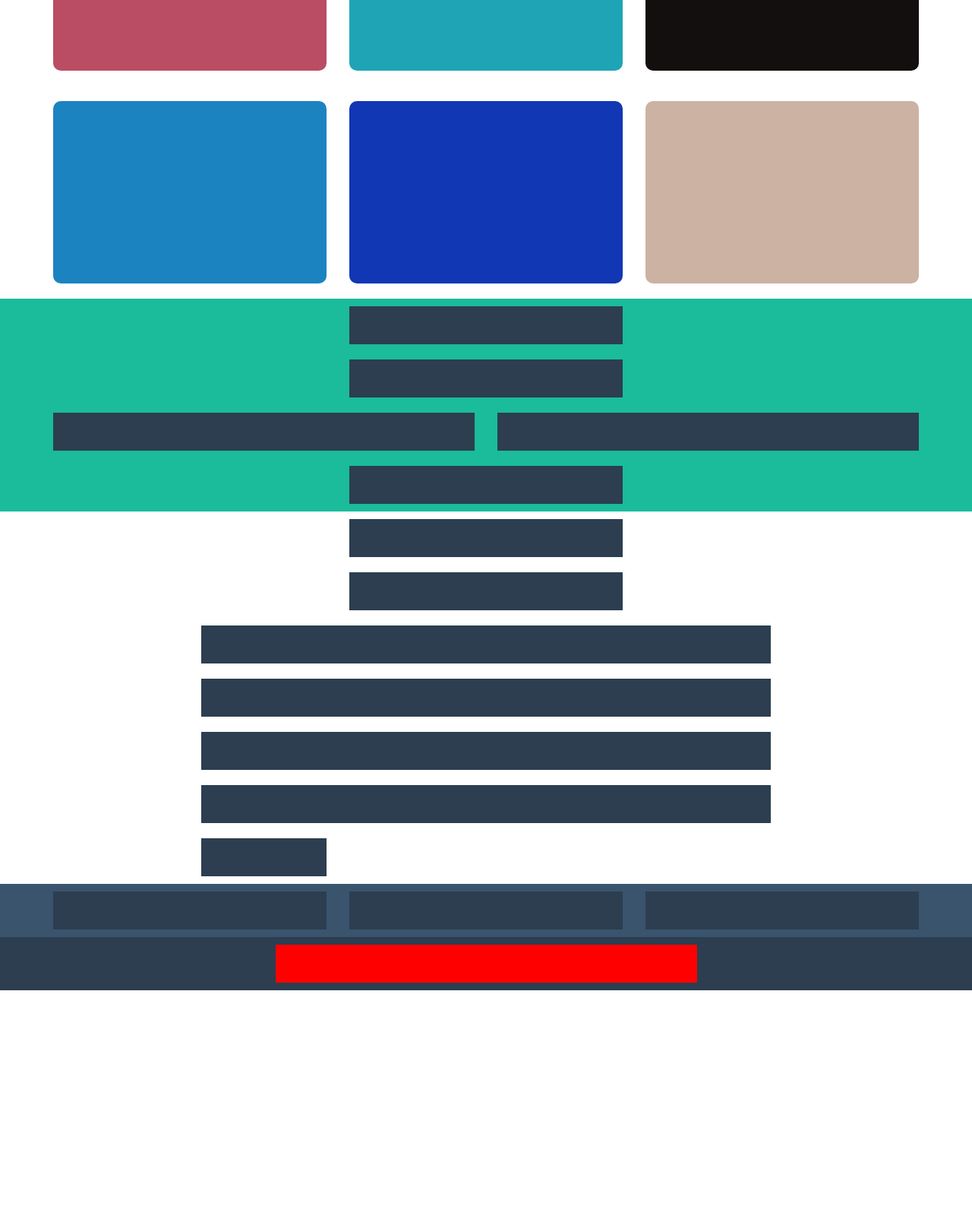
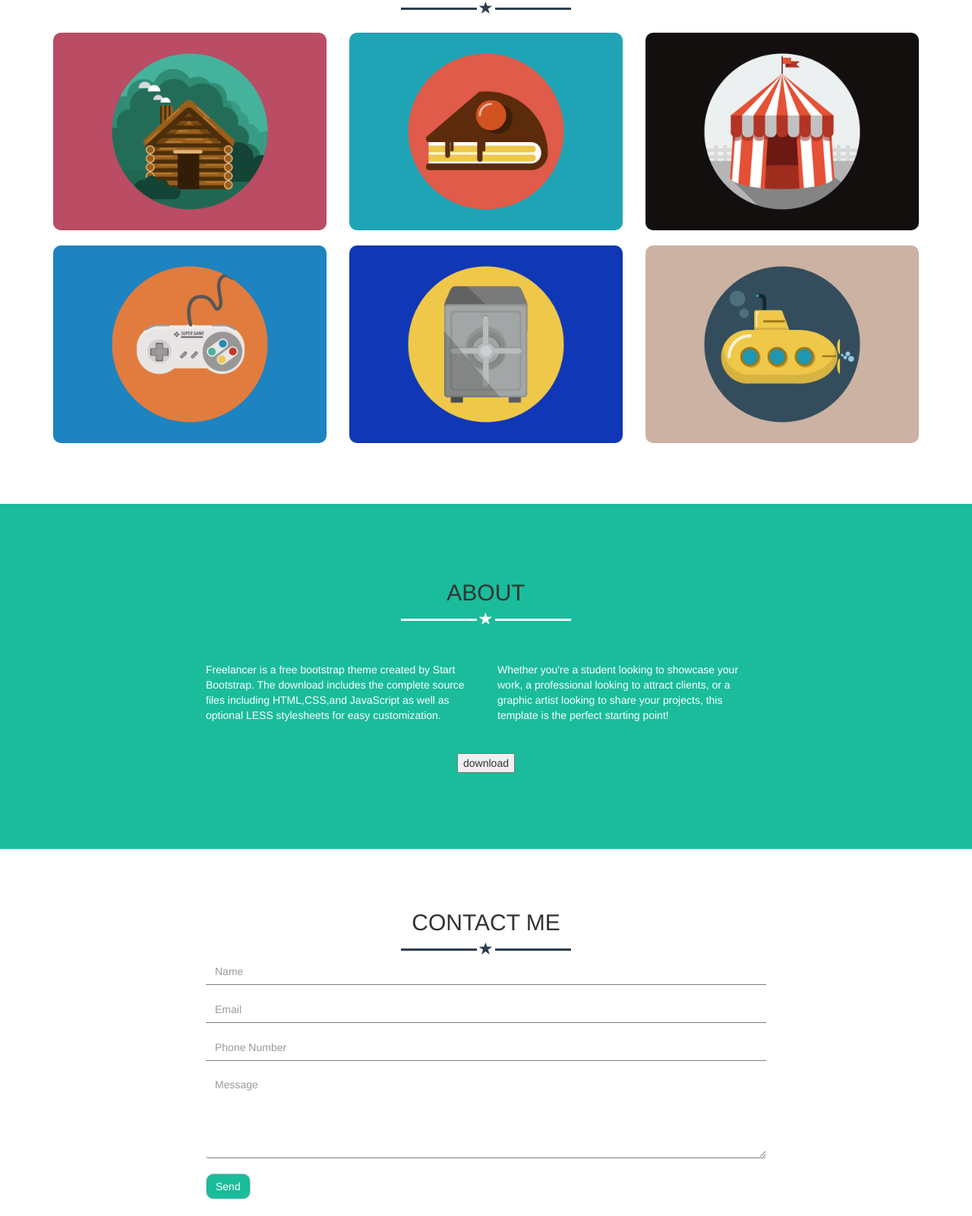
Before and after one commit to Isabella18081996/html-css-bootstrap-freelancer, a plain HTML site: page index.html in a window 1280 px wide. Shown: the part 707-2307 px from the top of the page at 76% size. Before the commit the page ends 2010 px from the top, so only its background shows below. Drawn offline with nearby package versions, Linux system fonts and the light colour scheme.

Commit message:
esercizio finito

```diff
--- a/css/style.css
+++ b/css/style.css
@@ -1,23 +1,54 @@
+/* GLOBAL */
+
+.in-padding-80{
+  padding:80px 0;
+}
+
+.in-padding-60{
+  padding:60px 0;
+}
+
+.in-padding-30{
+  padding: 30px 0;
+}
+
+.in-padding-15{
+  padding: 15px 0;
+}
+
+.in-margin-bottom-20{
+  margin-bottom: 20px;
+}
+
+.in-wrapper-60{
+  width: 60%;
+  margin: 0 auto;
+}
+
 /* MENU FIX */
 .menu-fix{
-  background-color: pink;
-  height: 50px;
+  background-color: #2C3E50;
   position: fixed;
   z-index: 999;
   top: 0;
   left: 0;
   right: 0;
+  color: white;
 }
 
-.titolo-menu{
-  height: 50px;
-  background-color: plum;
+.menu-fix ul{
+  list-style: none;
 }
 
-/* .bottone-menu{
-  height: 50px;
-  background-color: plum;
-} */
+.menu-fix ul li{
+  display: inline;
+  padding-left: 10px;
+  padding-right: 10px;
+}
+
+.menu-fix ul li a{
+  color: white;
+}
 
 /* HEADER */
 
@@ -33,31 +64,28 @@ header{
   margin: 0 auto;
 }
 
-.omino{
-  margin-top:30px;
-}
 
-.img{
-  height: 200px;
-  border-radius: 50%;
+
+header .in-jumbotron img{
   width: 200px;
-  margin: auto;
 }
 
 .titolo-header{
   height: 50px;
-  margin-top: 10px;
+  margin-top: 20px;
   color: white;
+  text-transform: uppercase;
 }
 
 .p-header{
   height: 150%;
   color: white;
+  margin-bottom: 20px;
 
 }
 
 .stella-header{
-  height: 50px;
+  height: 25px;
   margin-top: 10px;
   margin-bottom: 10px;
   color: white;
@@ -66,154 +94,87 @@ header{
 
 .riga{
   display: inline-block;
-  border-bottom: 1px solid white;
+  border-bottom: 3px solid white;
   width: 100px;
   margin-bottom: 5px;
 }
 
-/* .glyphicon .glyphicon-star{
+.glyphicon-star{
   color: white;
-} */
+  font-size: 17px;
+}
+
+header span{
+  font-size: 20px;
+}
+
+
+
+.glyphicon-menu-hamburger{
+  padding: 10px;
+  font-size: 20px;
+  color: gray;
+  border: 1px solid gray;
+  border-radius: 5px;
+  margin-right: 20px;
+
+}
 
 /* /HEADER */
 
 /* MAIN */
 
-.titolo-main{
-  height: 50px;
-  background-color: #2C3E50;
-  margin-top: 10px;
-  margin-bottom: 10px;
+
+#portfolio{
+  background-color: white;
 }
 
-.stella-main{
-  height: 50px;
-  background-color: #2C3E50;
-  margin-top: 10px;
-  margin-bottom: 10px;
+.riga-main{
+  display: inline-block;
+  border-bottom: 3px solid #2C3E50;
+  width: 100px;
+  margin-bottom: 5px;
+}
+
+.stella-main .glyphicon-star{
+  color: #2C3E50;
 }
 
 
 /* IMMAGINI MAIN */
 
-.img-main{
+#portfolio img{
   border-radius: 10px;
-  padding-top: 20px;
-  padding-bottom: 20px;
-  margin-top: 20px;
   margin-bottom: 20px;
-}
-
-.one-photo{
-  background-color: #BA4D63;
-}
-
-.second-photo{
-  background-color: #1FA4B6;
-}
-
-.third-photo{
-  background-color: #140F0F;
-}
-
-.four-photo{
-  background-color: #1C83C1;
-}
-
-.fifth-photo{
-  background-color: #1137B5;
-}
-
-.sixth-photo{
-  background-color: #CCB2A3;
 }
 
 /* /IMMAGINI MAIN */
 
 /* ABOUT */
 
-section{
+#about{
   background-color: #1ABC9C;
 }
 
-.titolo-about{
-  height: 50px;
-  background-color: #2C3E50;
-  margin-top: 10px;
-  margin-bottom: 10px;
-
+#about p{
+  color: white;
+  padding-bottom: 10px;
+  padding-top: 10px;
 }
 
-.stella-about{
-  height: 50px;
-  background-color: #2C3E50;
-  margin-top: 10px;
-  margin-bottom: 10px;
-}
-
-.p-about{
-  height: 50px;
-  background-color: #2C3E50;
-  margin-top: 10px;
-  margin-bottom: 10px;
-}
-
-.button-about{
-  height: 50px;
-  background-color: #2C3E50;
-  margin-top: 10px;
-  margin-bottom: 10px;
+#about button{
+  margin-top: 20px;
+  margin-bottom: 20px;
 }
 
 /* /ABOUT */
 
 /* CONTACT */
-.titolo-contact{
-  height: 50px;
-  background-color: #2C3E50;
-  margin-top: 10px;
-  margin-bottom: 10px;
 
-}
-
-.stella-contact{
-  height: 50px;
-  background-color: #2C3E50;
-  margin-top: 10px;
-  margin-bottom: 10px;
-}
-
-.name-contact{
-  height: 50px;
-  background-color: #2C3E50;
-  margin-top: 10px;
-  margin-bottom: 10px;
-}
-
-.email-contact{
-  height: 50px;
-  background-color: #2C3E50;
-  margin-top: 10px;
-  margin-bottom: 10px;
-}
-
-.phone-contact{
-  height: 50px;
-  background-color: #2C3E50;
-  margin-top: 10px;
-  margin-bottom: 10px;
-}
-
-.message-contact{
-  height: 50px;
-  background-color: #2C3E50;
-  margin-top: 10px;
-  margin-bottom: 10px;
-}
 
 /* FOOTER */
 
-.footer-top{
+/* .footer-top{
   background-color: #3A546D ;
 
 }
@@ -249,3 +210,67 @@ section{
   margin-top: 10px;
   margin-bottom: 10px;
 }
+ */
+
+
+.border-form.form-control{
+  border:none;
+  box-shadow: none;
+}
+
+.div-form.form-group{
+  border-bottom: 1px solid gray;
+}
+
+.br-form.border-form.form-control{
+border-bottom: 1px solid gray;
+}
+
+.btn-green.btn-default.btn{
+  background-color: #1ABC9C;
+  border-radius: 10px;
+  color: white;
+  margin-top: 20px;
+}
+
+
+
+/* FOOTER */
+
+footer .row{
+  width: 100%;
+}
+
+.in-footer-top{
+  background-color: #3A546D;
+  color: white;
+}
+.in-footer-bottom{
+  background-color:#2C3E50;
+  color: white;
+}
+
+ul{
+  list-style: none;
+  text-align: center;
+  padding-left: 0;
+}
+
+ul li{
+  display: inline;
+}
+
+ul li i{
+  color: white;
+  border: 1px solid white;
+  border-radius: 50%;
+  padding: 5px;
+}
+
+footer p{
+  font-size: 20px;
+}
+
+footer p span{
+  color: #1ABC9C;
+}
--- a/index.html
+++ b/index.html
@@ -5,6 +5,8 @@
     <meta http-equiv="X-UA-Compatible" content="IE=edge" />
     <meta name="viewport" content="width=device-width, initial-scale=1" />
     <title>Bootstrap 101 Template</title>
+
+    <link rel="stylesheet" href="https://cdnjs.cloudflare.com/ajax/libs/font-awesome/5.15.3/css/all.min.css" integrity="sha512-iBBXm8fW90+nuLcSKlbmrPcLa0OT92xO1BIsZ+ywDWZCvqsWgccV3gFoRBv0z+8dLJgyAHIhR35VZc2oM/gI1w==" crossorigin="anonymous" />
 
     <!-- Bootstrap -->
     <link
@@ -18,14 +20,20 @@
 
   <body>
     <!-- MENU' FIX -->
-    <div class="menu-fix">
+    <div class="menu-fix in-padding-15">
       <div class="container">
         <div class="row">
-          <div class="col-xs-6">SX</div>
+          <div class="col-xs-6"><h4>START BOOTSTRAT</h4></div>
 
           <div class="col-xs-6 text-right">
-            <nav class="hidden-xs">menu lungo a destra</nav>
-            <div class="visible-xs">BOTTONE</div>
+            <nav class="hidden-xs">
+              <ul>
+                <li><a href="#">PORTFOLIO</a></li>
+                <li><a href="#">ABOUT</a></li>
+                <li><a href="#">CONTACT</a></li>
+              </ul>
+            </nav>
+            <div class="visible-xs"><span class="glyphicon glyphicon-menu-hamburger" aria-hidden="true"></span></div>
           </div>
         </div>
       </div>
@@ -33,12 +41,12 @@
     <!-- /MENU' FIX -->
 
     <!-- HEADER -->
-    <header>
-      <div class="in-jumbotron">
+    <header class="in-padding-80">
+      <div class="in-jumbotron text-center">
         <!-- immagine omino -->
-        <div class="img">
+
           <img src="img/avatar.svg" alt="avatar" />
-        </div>
+
         <!-- /immagine omino -->
 
         <!-- titolo header -->
@@ -56,7 +64,7 @@
         <!-- /stella header -->
 
         <!-- paragrafo header -->
-        <div class="text-center">
+        <div class="p-header text-center">
           <span class="p-header"> GRAPHIC ARTIST</span>
           <span class="p-header"> - WEB DESINER </span>
           <span class="p-header">- ILLUSTRATOR</span>
@@ -68,133 +76,141 @@
 
     <!-- MAIN -->
     <main>
+
+      <!-- PORTFOLIO -->
+      <section id="portfolio" class="in-padding-60">
+
         <div class="container">
           <div class="row">
-          <div class="col-xs-6 col-xs-offset-3">
-            <!-- titolo main -->
-            <div class="titolo-main"></div>
-            <!-- stella main -->
-            <div class="stella-main"></div>
+            <div class="col-xs-12 text-center in-margin-bottom-20">
+              <h2>PORTFOLIO</h2>
+              <div class="stella-main">
+                <div class="riga-main"></div>
+                <span class="glyphicon glyphicon-star" aria-hidden="true"></span>
+                <div class="riga-main"></div>
+              </div>
+            </div>
+          </div>
+
+          <div class="row">
+            <div class="col-xs-12 col-sm-6 col-lg-4">
+              <img class="img-responsive" src="img/cabin.png" alt="cabin">
+            </div>
+
+            <div class="col-xs-12 col-sm-6 col-lg-4">
+              <img class="img-responsive" src="img/cake.png" alt="cake">
+            </div>
+
+            <div class="col-xs-12 col-sm-6 col-lg-4">
+              <img class="img-responsive" src="img/circus.png" alt="circus">
+            </div>
+
+            <div class="col-xs-12 col-sm-6 col-lg-4">
+              <img class="img-responsive" src="img/game.png" alt="game">
+            </div>
+
+            <div class="col-xs-12 col-sm-6 col-lg-4">
+              <img class="img-responsive" src="img/safe.png" alt="safe">
+            </div>
+
+            <div class="col-xs-12 col-sm-6 col-lg-4">
+              <img class="img-responsive" src="img/submarine.png" alt="submarine">
+            </div>
+          </div>
+        </div>
+
+      </section>
+      <!-- /PORTFOLIO -->
+
+      <!-- ABOUT -->
+      <section id="about" class="in-padding-80">
+
+        <div class="container">
+          <div class="row">
+            <div class="col-xs-12 text-center in-margin-bottom-20">
+              <h2>ABOUT</h2>
+              <div class="stella-header">
+                <div class="riga"></div>
+                <span class="glyphicon glyphicon-star" aria-hidden="true"></span>
+                <div class="riga"></div>
+              </div>
+
+            </div>
+          </div>
+
+        </div>
+
+        <div class="in-wrapper-60">
+          <div class="container-fluid">
+            <div class="row">
+              <div class="col-xs-12 col-sm-6">
+                <p>Freelancer is a free bootstrap theme created by Start Bootstrap. The download includes the complete source files including HTML,CSS,and JavaScript as well as optional LESS stylesheets for easy customization.</p>
+              </div>
+              <div class="col-xs-12 col-sm-6">
+                <p>Whether you're a student looking to showcase your work, a professional looking to attract clients, or a graphic artist looking to share your projects, this template is the perfect starting point!</p>
+              </div>
+
             </div>
           </div>
         </div>
 
         <div class="container">
 					<div class="row">
-          <div class="col-xs-12 col-sm-6 col-lg-4">
-            <div class="img-main one-photo">
-              <div class="img"></div>
+						<div class="col-xs-12 text-center">
+							<button>download</button>
+						</div>
 					</div>
 				</div>
 
-          <div class="col-xs-12 col-sm-6 col-lg-4">
-            <div class="img-main second-photo">
-              <div class="img"></div>
-            </div>
-          </div>
 
-          <div class="col-xs-12 col-sm-6 col-lg-4">
-            <div class="img-main third-photo">
-              <div class="img"></div>
-            </div>
-          </div>
+      </section>
+      <!-- /ABOUT -->
 
-          <div class="col-xs-12 col-sm-6 col-lg-4">
-            <div class="img-main four-photo">
-              <div class="img"></div>
-            </div>
-          </div>
+      <!-- CONTACT -->
 
-          <div class="col-xs-12 col-sm-6 col-lg-4">
-            <div class="img-main fifth-photo">
-              <div class="img"></div>
-            </div>
-          </div>
+      <section id="contact" class="in-padding-60">
 
-          <div class="col-xs-12 col-sm-6 col-lg-4">
-            <div class="img-main sixth-photo">
-              <div class="img"></div>
+				<div class="container">
+					<div class="row">
+						<div class="col-xs-12 text-center sc-margin-bottom-20">
+							<h2>CONTACT ME</h2>
+              <div class="stella-main">
+                <div class="riga-main"></div>
+                <span class="glyphicon glyphicon-star" aria-hidden="true"></span>
+                <div class="riga-main"></div>
               </div>
 						</div>
 					</div>
 				</div>
 
-      <section>
-        <div class="container">
+				<div class="in-wrapper-60">
+					<div class="container-fluid">
 						<div class="row">
-            <div class="col-xs-4 col-xs-offset-4">
-              <div class="titolo-about"></div>
+							<div class="col-xs-12">
+								<form>
+                  <div class="form-group div-form">
+                    <input type="text" class="form-control border-form" id="exampleInputname1" placeholder="Name">
+                  </div>
+                  <div class="form-group div-form">
+                    <input type="email" class="form-control border-form" id="exampleInputemail1" placeholder="Email">
+                  </div>
+                  <div class="form-group div-form">
+                    <input type="tel" class="form-control border-form" id="exampleInputphone1" placeholder="Phone Number">
+                  </div>
+                  <textarea class="form-control border-form br-form" placeholder="Message" rows="5"></textarea>
+                  <button type="submit" class="btn btn-default btn-green">Send</button>
+
+
+
+
+
+                </form>
+							</div>
+						</div>
 					</div>
 				</div>
 
-          <div class="row">
-            <div class="col-xs-4 col-xs-offset-4">
-              <div class="stella-about"></div>
-            </div>
-          </div>
-
-          <div class="row">
-            <div class="col-xs-8 col-xs-offset-2 col-sm-6 col-sm-offset-0">
-              <div class="p-about"></div>
-            </div>
-
-            <div class="col-xs-8 col-xs-offset-2 col-sm-6 col-sm-offset-0">
-              <div class="p-about"></div>
-            </div>
-          </div>
-
-          <div class="row">
-            <div class="col-xs-4 col-xs-offset-4">
-              <div class="button-about"></div>
-            </div>
-          </div>
-        </div>
 			</section>
-
-      <!-- CONTACT -->
-      <div class="container">
-        <div class="row">
-          <div class="col-xs-4 col-xs-offset-4">
-            <div class="titolo-contact"></div>
-          </div>
-        </div>
-
-        <div class="row">
-          <div class="col-xs-4 col-xs-offset-4">
-            <div class="stella-contact"></div>
-          </div>
-        </div>
-
-        <div class="row">
-          <div class="col-xs-8 col-xs-offset-2">
-            <div class="name-contact"></div>
-          </div>
-        </div>
-
-        <div class="row">
-          <div class="col-xs-8 col-xs-offset-2">
-            <div class="email-contact"></div>
-          </div>
-        </div>
-
-        <div class="row">
-          <div class="col-xs-8 col-xs-offset-2">
-            <div class="phone-contact"></div>
-          </div>
-        </div>
-
-        <div class="row">
-          <div class="col-xs-8 col-xs-offset-2">
-            <div class="message-contact"></div>
-          </div>
-        </div>
-
-        <div class="row">
-          <div class="col-xs-2 col-xs-offset-2">
-            <div class="button-about"></div>
-          </div>
-        </div>
-      </div>
 
       <!-- /CONTACT -->
     </main>
@@ -202,33 +218,40 @@
 
     <!-- FOOTER -->
 		<footer>
-      <section class="footer-top">
+
+			<div class="in-footer-top in-padding-80">
 				<div class="container">
 					<div class="row">
-            <div class="col-xs-10 col-xs-offset-1 col-md-4 col-md-offset-0">
-              <div class="sezione1"></div>
+						<div class="col-xs-12 col-md-4 text-center">
+							<h4>LOCATION</h4>
+							<p>2215 John Daniel Drive Clark,MO 54243</p>
 						</div>
-
-            <div class="col-xs-8 col-xs-offset-2 col-md-4 col-md-offset-0">
-              <div class="sezione2"></div>
+						<div class="col-xs-12 col-md-4 text-center">
+              <h4>AROUND THE WEB</h4>
+              <ul>
+                <li><a href="#"><i class="fab fa-facebook-f"></i></a></li>
+                <li><a href="#"><i class="fab fa-google-plus-g"></i></a></li>
+                <li><a href="#"><i class="fab fa-twitter"></i></a></li>
+                <li><a href="#"><i class="fab fa-linkedin-in"></i></a></li>
+              </ul>
             </div>
-
-            <div class="col-xs-10 col-xs-offset-1 col-md-4 col-md-offset-0">
-              <div class="sezione3"></div>
+						<div class="col-xs-12 col-md-4 text-center">
+              <h4>ABOUT FREELANCER</h4>
+              <p>Freelance is a free to use, open source Bootstrap theme created by <span>Start Bootstrap</span>.</p>
             </div>
 					</div>
 				</div>
-      </section>
-
-      <section class="footer-bottom">
+			</div>
+			<div class="in-footer-bottom in-padding-30">
 				<div class="container">
 					<div class="row">
-            <div class="col-xs-6 col-xs-offset-3">
-              <div class="copyright"></div>
+						<div class="col-xs-12 text-center">
+							<p>Copyright <i class="far fa-copyright"></i> Your Website 2019</p>
 						</div>
 					</div>
 				</div>
-      </section>
+			</div>
+
 		</footer>
     <!-- /FOOTER -->
 
```
Lines whose indentation alone changed are shown as unchanged.
